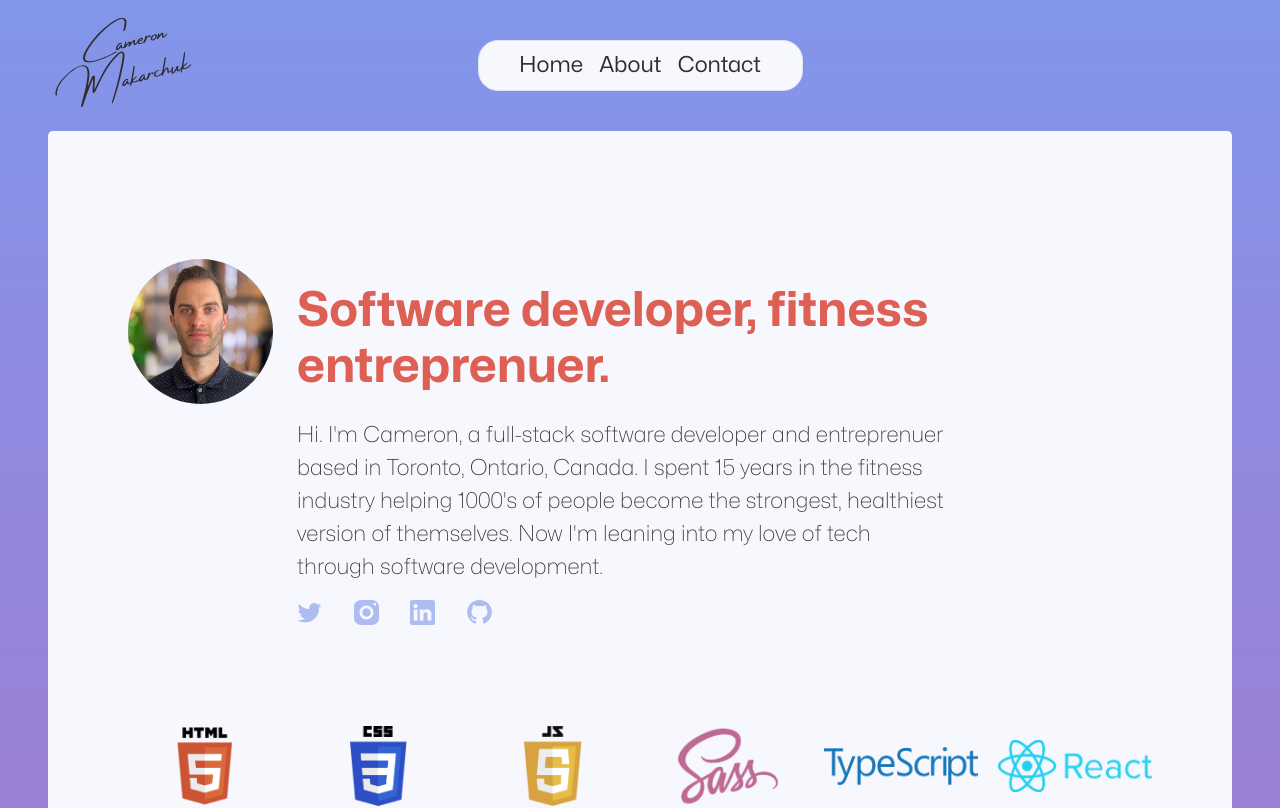
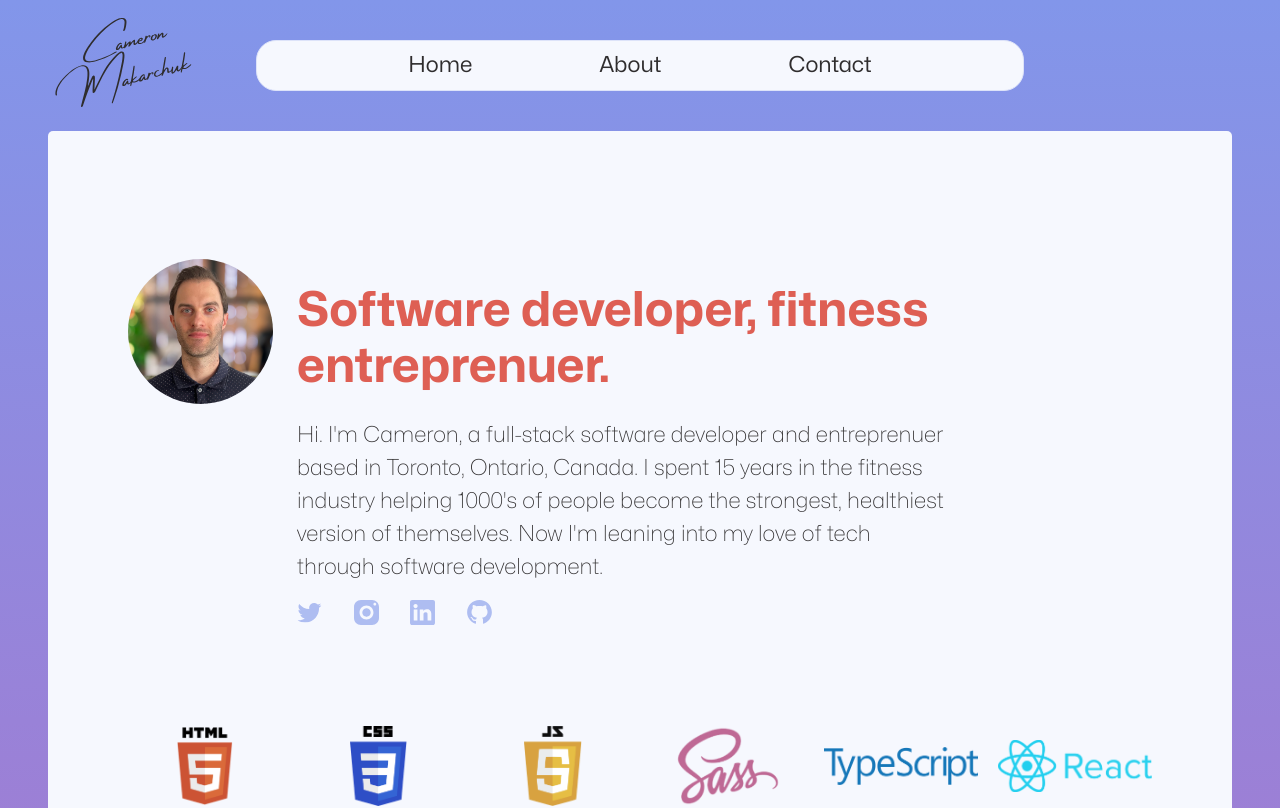
Before and after one commit to cameronmakarchuk/portfolio-site-client, a React (Create React App) app: page / in a window 1280 px wide. Shown: the top 808 px of the page. Built offline with nearby package versions, Linux system fonts and the light colour scheme.

Commit message:
Adjust nav bar width for tablet and desktop

```diff
--- a/src/components/PageHeader/PageHeader.scss
+++ b/src/components/PageHeader/PageHeader.scss
@@ -55,12 +55,12 @@
         background-color: $primary-seven-white;
 
         @include tablet {
-            width: 275px;
+            width: 50vw;
             padding: 0.5rem 0.75rem;
         }
 
         @include desktop {
-            width: 325px;
+            width: 60vw;
             padding: 0.5rem 1.5rem;
         }
 
```
